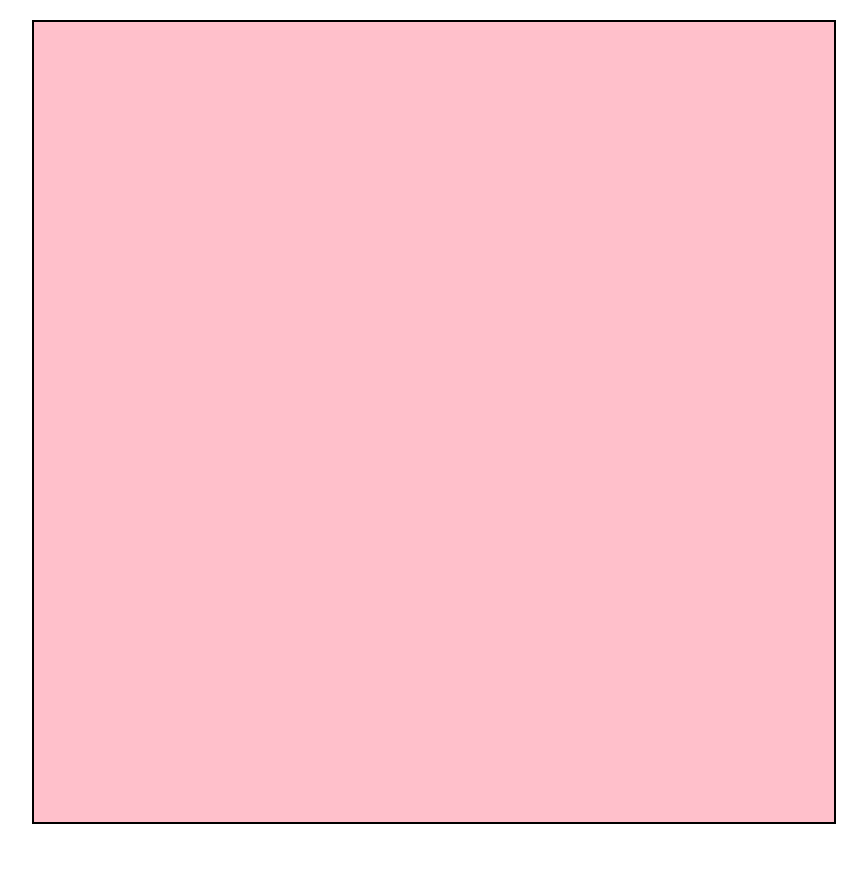
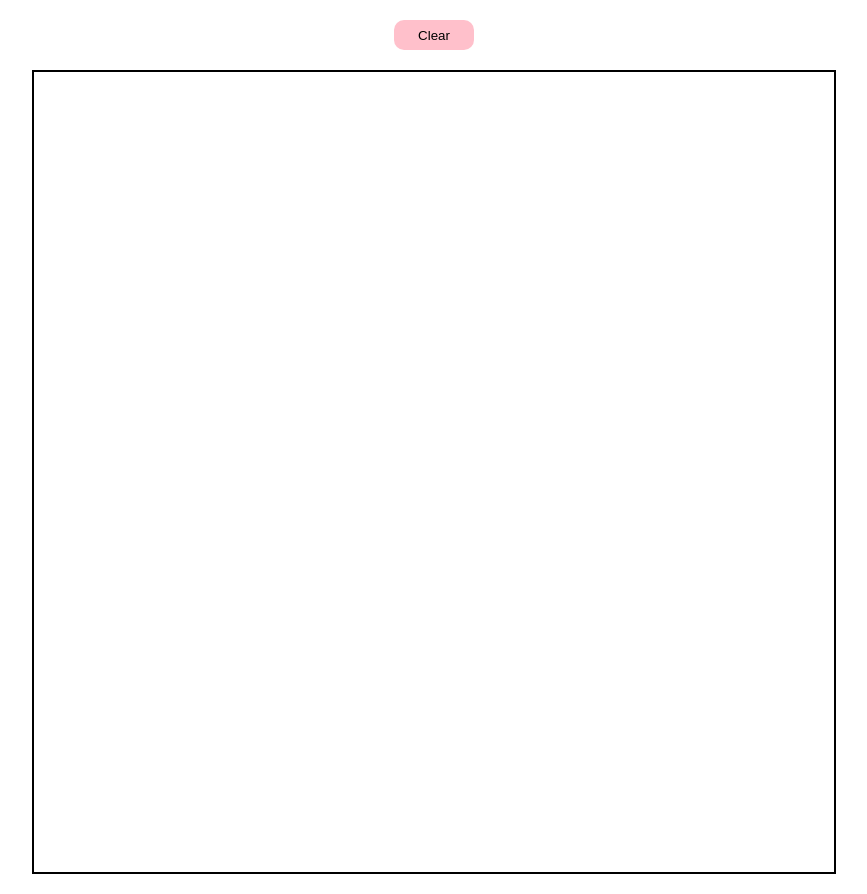
Before and after one commit to tomstrat/Etch-a-sketch, a plain HTML site: page index.html in a window 1280 px wide. Shown: the whole page, without its empty margins (206-1073 px from the left). Before the commit the page ends 844 px from the top, so only its background shows below. Drawn offline with Linux system fonts and the light colour scheme.

Commit message:
add more functionality - dragging and resetting

```diff
--- a/functions.js
+++ b/functions.js
@@ -3,7 +3,17 @@ let mainContainer = document.getElementById("main_container");
 for(let i=0; i<256; i++){
     let div = document.createElement('div');
     div.classList += "gridBlock";
+
+    div.addEventListener("mouseover", function(event){
+        event.target.style.backgroundColor = "black";
+    });
+
     mainContainer.appendChild(div);
 }
 
+function clearDiv(){
+    let grid = document.querySelectorAll("div.gridBlock");
+    grid.forEach()
+}
+
 console.log("done");
--- a/index.html
+++ b/index.html
@@ -4,6 +4,7 @@
         <link rel="stylesheet" type="text/css" href="./style.css">
     </head>
     <body>
+        <button onsubmit="clearDiv()">Clear</button>
         <div id="main_container">
 
         </div>
--- a/style.css
+++ b/style.css
@@ -1,6 +1,17 @@
 html body{
     margin: 0px;
     padding: 0px;
+}
+
+button{
+    width: 80px;
+    height: 30px;
+    margin: 20px auto;
+    color: black;
+    background-color: pink;
+    border: none;
+    border-radius: 10px;
+    display: block;
 }
 
 #main_container{
@@ -13,6 +24,5 @@ html body{
 .gridBlock{
     width:50px;
     height:50px;
-    background-color:pink;
     float: left;
 }
```
